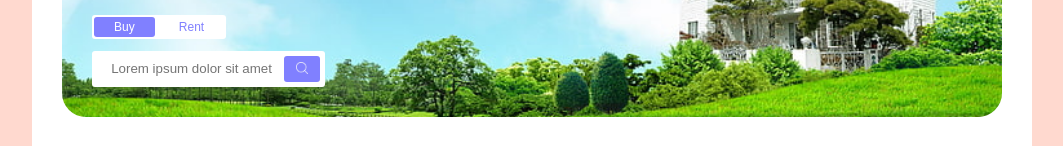
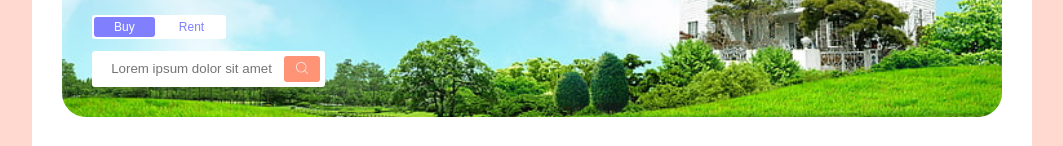
Before and after one commit to madrakas/bit_04_html_real_estate, a website: page index.html in a window 1280 px wide. Shown: the part 271-417 px from the top of the page, without its empty margins (108-1171 px from the left). Drawn offline with Linux system fonts and the light colour scheme.

Commit message:
Filter search button fix

```diff
--- a/css/main.css
+++ b/css/main.css
@@ -142,7 +142,7 @@ main {
     font-size: 12px;
     cursor: pointer;
 }
-.hero-filter-switch .active, .hero-filter-search button{
+.hero-filter-switch .active{
     background-color: #8080FF;
     color: white;
     cursor:auto;
@@ -160,6 +160,7 @@ main {
     padding: 6px 12px 6px 12px;
     border-radius: 3px;
     border: none;
+    background-color: #FF9376;
     color: white;
     font-size: 12px;
     cursor: pointer;
```
